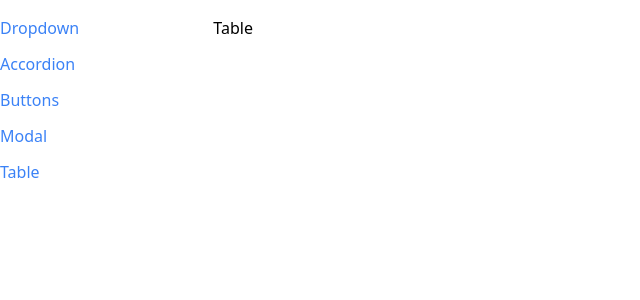
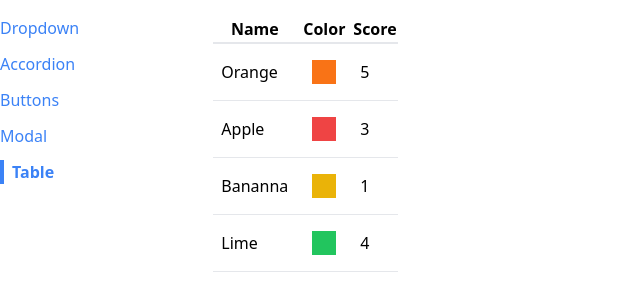
Before and after one commit to thebasedtaka/re-zero, a React (Create React App) app: page /table in a window 1280 px wide. Shown: the top 300 px of the page, without its empty margins (0-640 px from the left). Built offline with nearby package versions, Linux system fonts and the light colour scheme.

Commit message:
table update

```diff
--- a/src/components/Sidebar.js
+++ b/src/components/Sidebar.js
@@ -6,7 +6,7 @@ function Sidebar() {
     { label: "Accordion", path: "/accordion" },
     { label: "Buttons", path: "/buttons" },
     { label: "Modal", path: "/modal" },
-    { label: "Table", path: "/Table" },
+    { label: "Table", path: "/table" },
   ];
 
   const renderedLinks = links.map((link) => {
--- a/src/components/Table.js
+++ b/src/components/Table.js
@@ -1,5 +1,31 @@
-function Table() {
-  return <div>Table</div>;
+function Table({ data, config, keyFn }) {
+  const renderedHeaders = config.map((column) => {
+    return <th key={column.label}>{column.label}</th>;
+  });
+
+  const renderedRows = data.map((rowdata) => {
+    const renderedCells = config.map((column) => {
+      return (
+        <td className="p-2" key={column.label}>
+          {column.render(rowdata)}
+        </td>
+      );
+    });
+    return (
+      <tr className="border-b" key={keyFn(rowdata)}>
+        {renderedCells}
+      </tr>
+    );
+  });
+
+  return (
+    <table className="table-auto border-spacing-2">
+      <thead>
+        <tr className="border-b-2">{renderedHeaders}</tr>
+      </thead>
+      <tbody>{renderedRows}</tbody>
+    </table>
+  );
 }
 
 export default Table;
--- a/src/pages/TablePage.js
+++ b/src/pages/TablePage.js
@@ -7,9 +7,23 @@ function TablePage() {
     { name: "Bananna", color: "bg-yellow-500", score: 1 },
     { name: "Lime", color: "bg-green-500", score: 4 },
   ];
+
+  const config = [
+    { label: "Name", render: (fruit) => fruit.name },
+    {
+      label: "Color",
+      render: (fruit) => <div className={`p-3 m-2 ${fruit.color}`} />,
+    },
+    { label: "Score", render: (fruit) => fruit.score },
+  ];
+
+  const keyFn = (fruit) => {
+    return fruit.name;
+  };
+
   return (
     <div>
-      <Table />
+      <Table data={data} config={config} keyFn={keyFn} />
     </div>
   );
 }
```
